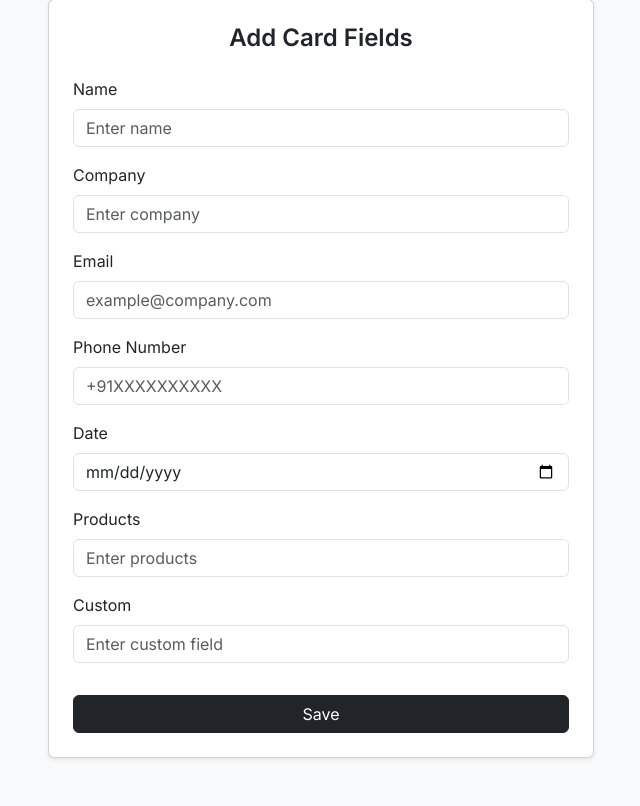
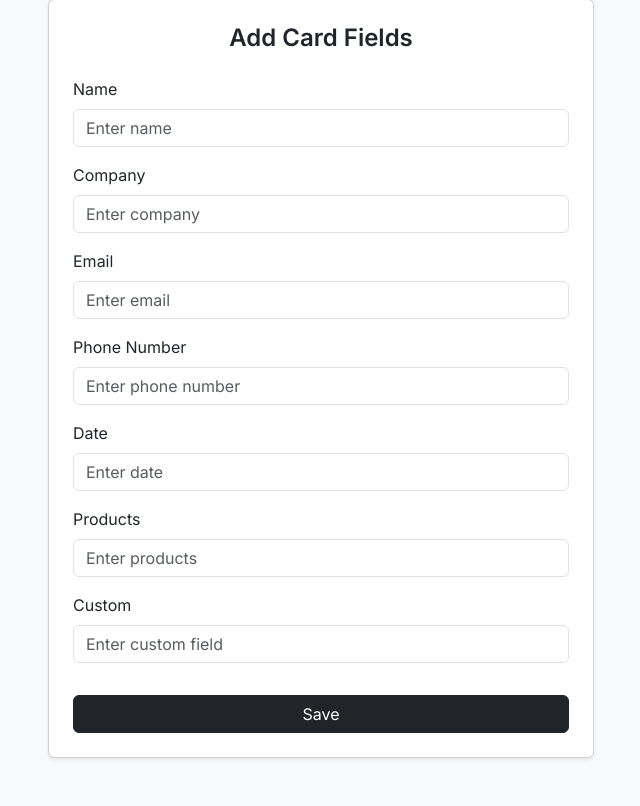
Before and after one commit to protagonistforever/business-card-directory-backend, a Flask app: page /admin/add in a window 1280 px wide. Shown: the part 105-911 px from the top of the page, without its empty margins (319-959 px from the left). Run offline with Flask 3, Linux system fonts and the light colour scheme; the visitor is signed in with stand-in values (Sample User, id 1).

Commit message:
Updated add card form: all fields visible, optional, no validation

```diff
--- a/templates/add_card.html
+++ b/templates/add_card.html
@@ -5,7 +5,7 @@
         <div class="card shadow-sm p-4">
             <h4 class="fw-semibold mb-4 text-center">Add Card Fields</h4>
 
-            <form method="POST" id="cardForm">
+            <form method="POST">
                 <div class="row g-3">
 
                     <div class="col-12">
@@ -20,17 +20,17 @@
 
                     <div class="col-12">
                         <label class="form-label">Email</label>
-                        <input class="form-control" type="email" name="email" placeholder="example@company.com">
+                        <input class="form-control" type="text" name="email" placeholder="Enter email">
                     </div>
 
                     <div class="col-12">
                         <label class="form-label">Phone Number</label>
-                        <input class="form-control" type="tel" name="phone" placeholder="+91XXXXXXXXXX" maxlength="13">
+                        <input class="form-control" type="text" name="phone" placeholder="Enter phone number">
                     </div>
 
                     <div class="col-12">
                         <label class="form-label">Date</label>
-                        <input class="form-control" type="date" name="date">
+                        <input class="form-control" type="text" name="date" placeholder="Enter date">
                     </div>
 
                     <div class="col-12">
@@ -52,31 +52,4 @@
         </div>
     </div>
 </div>
-
-<script>
-const phoneInput = document.querySelector('input[name="phone"]');
-
-// Allow only digits and auto-format for +91 XXXXX XXXXX
-phoneInput.addEventListener('input', function(e) {
-    let val = this.value.replace(/\D/g, ''); // remove non-digits
-    if(val.startsWith('91')) val = val.slice(2);
-    if(val.length > 10) val = val.slice(0,10);
-    if(val.length > 5) {
-        this.value = '+91 ' + val.slice(0,5) + ' ' + val.slice(5);
-    } else if(val.length > 0) {
-        this.value = '+91 ' + val;
-    } else {
-        this.value = '';
-    }
-});
-
-// Simple email validation on blur
-document.querySelector('input[name="email"]').addEventListener('blur', function() {
-    if(this.value && !/^\S+@\S+\.\S+$/.test(this.value)) {
-        alert('Invalid email format');
-        this.focus();
-    }
-});
-</script>
-
 {% endblock %}
```
